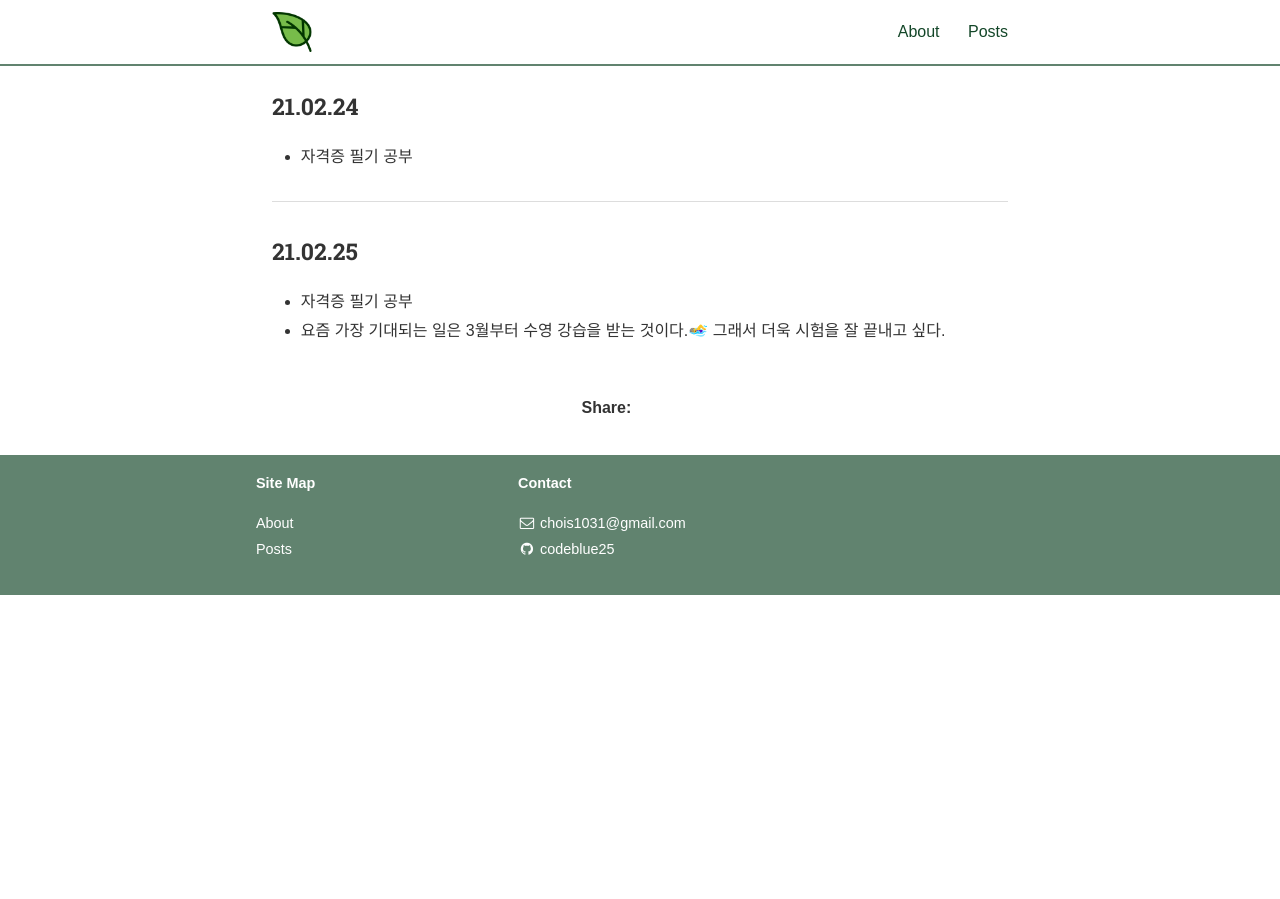
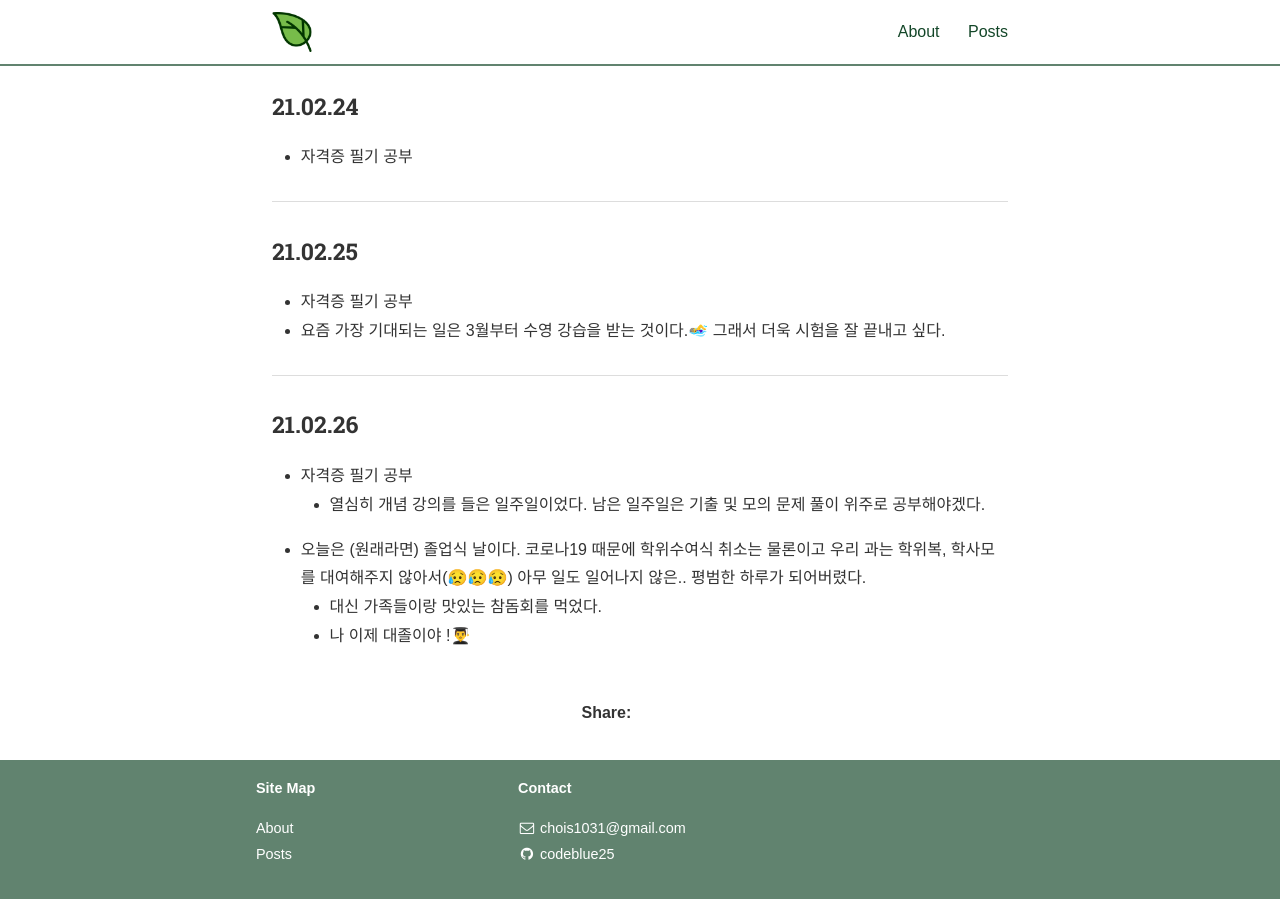
Before and after one commit to codeblue25/codeblue25.github.io, a Jekyll site: the page built from _posts/2021-02-20-26.md, in a window 1280 px wide and 900 px high, scrolled down 1053 px. Built offline with Jekyll 4.4.1, drawn with Linux system fonts in a browser that asks for light colours; nearby versions of some CDN libraries; some web fonts are replaced; a style sheet for code colours, icons or effects is not loaded; before the commit the page ends 1648 px from its top, so only the background shows below that.

Commit message:
210226 TIL

```diff
--- a/_posts/2021-02-20-26.md
+++ b/_posts/2021-02-20-26.md
@@ -46,3 +46,13 @@ categories: TIL
 
 * 자격증 필기 공부
 * 요즘 가장 기대되는 일은 3월부터 수영 강습을 받는 것이다.🏊‍♀️ 그래서 더욱 시험을 잘 끝내고 싶다.
+
+---
+
+<h3>21.02.26</h3>
+
+* 자격증 필기 공부
+  * 열심히 개념 강의를 들은 일주일이었다. 남은 일주일은 기출 및 모의 문제 풀이 위주로 공부해야겠다.
+* 오늘은 (원래라면) 졸업식 날이다. 코로나19 때문에 학위수여식 취소는 물론이고 우리 과는 학위복, 학사모를 대여해주지 않아서(😥😥😥) 아무 일도 일어나지 않은.. 평범한 하루가 되어버렸다.
+  * 대신 가족들이랑 맛있는 참돔회를 먹었다.
+  * 나 이제 대졸이야 !👨‍🎓
```
